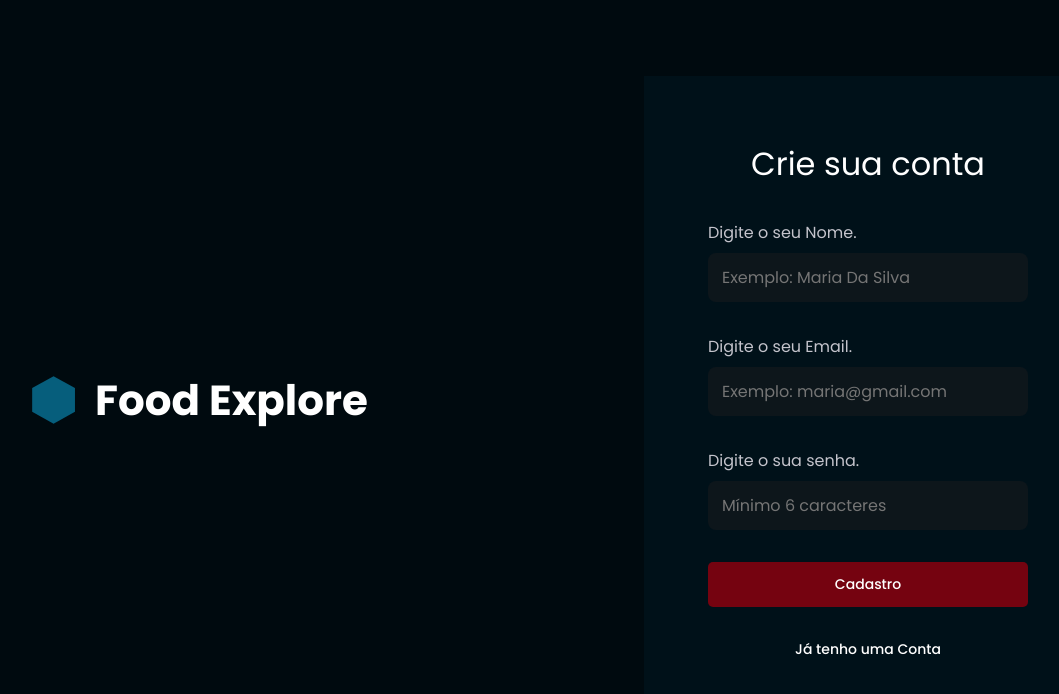
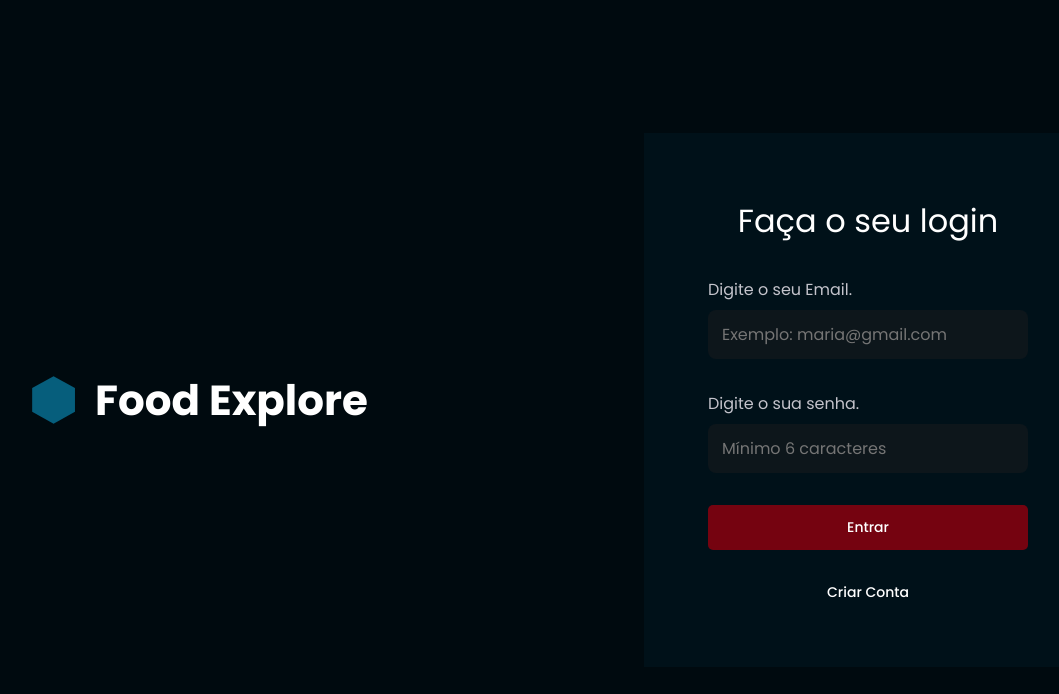
Before and after one commit to gusta7ms/Explore-Food-Front, a React (Vite) app: page / in a window 1280 px wide. Shown: the top 694 px of the page, without its empty margins (78-1137 px from the left). Built offline with nearby package versions, Linux system fonts and the light colour scheme.

Commit message:
Create routes pages AuthRoutes

```diff
--- a/package.json
+++ b/package.json
@@ -13,6 +13,7 @@
     "react": "^18.2.0",
     "react-dom": "^18.2.0",
     "react-icons": "^5.0.1",
+    "react-router-dom": "^6.21.3",
     "styled-components": "^6.1.8"
   },
   "devDependencies": {
--- a/src/main.jsx
+++ b/src/main.jsx
@@ -5,14 +5,13 @@ import { ThemeProvider } from "styled-components";
 import Theme from "./styles/theme";
 import GlobalStyles from "./styles/global";
 
-import { SingUp } from "./pages/SingUp";
+import { Routes } from "./routes/index";
 
 ReactDOM.createRoot(document.getElementById("root")).render(
   <React.StrictMode>
     <ThemeProvider theme={Theme}>
       <GlobalStyles />
-      <SingUp />
-
+      < Routes/>
     </ThemeProvider>
   </React.StrictMode>
 );
--- a/src/pages/SingIn/index.jsx
+++ b/src/pages/SingIn/index.jsx
@@ -1,4 +1,6 @@
+import { useNavigate } from "react-router-dom";
 import { Container, From } from "./styled";
+
 import LogoImg from "../../assets/hex.svg";
 
 import { Input } from "../../components/Input";
@@ -6,6 +8,12 @@ import { Button } from "../../components/Button";
 import { ButtonText } from "../../components/ButtonText";
 
 export function SingIn() {
+  const navigate = useNavigate();
+
+  function handleBack() {
+    navigate("/register");
+  }
+
   return (
     <Container>
       <div>
@@ -29,8 +37,7 @@ export function SingIn() {
         />
 
         <Button title="Entrar" />
-        <ButtonText title="Criar Conta" />
-
+        <ButtonText title="Criar Conta" onClick={handleBack} />
       </From>
     </Container>
   );
--- a/src/pages/SingUp/index.jsx
+++ b/src/pages/SingUp/index.jsx
@@ -1,4 +1,6 @@
 import { Container, From } from "./styled";
+import { useNavigate } from "react-router-dom";
+
 import LogoImg from "../../assets/hex.svg";
 
 import { Input } from "../../components/Input";
@@ -6,6 +8,12 @@ import { Button } from "../../components/Button";
 import { ButtonText } from "../../components/ButtonText";
 
 export function SingUp() {
+  const navigate = useNavigate();
+
+  function handleBack() {
+    navigate(-1);
+  }
+
   return (
     <Container>
       <div>
@@ -35,8 +43,8 @@ export function SingUp() {
         />
 
         <Button title="Cadastro" />
-        <ButtonText title="Já tenho uma Conta" />
 
+        <ButtonText title="Já tenho uma Conta" onClick={handleBack} />
       </From>
     </Container>
   );
--- /dev/null
+++ b/src/routes/auth.routes.jsx
@@ -0,0 +1,13 @@
+import { Routes, Route } from "react-router-dom";
+
+import { SingIn } from "../pages/SingIn";
+import { SingUp } from "../pages/SingUp";
+
+export function AuthRoutes() {
+  return (
+    <Routes>
+      <Route path="/" element={<SingIn />}></Route>
+      <Route path="/register" element={<SingUp />}></Route>
+    </Routes>
+  );
+}
--- a/src/routes/index.jsx
+++ b/src/routes/index.jsx
@@ -0,0 +1,11 @@
+import { BrowserRouter } from "react-router-dom";
+
+import { AuthRoutes } from "./auth.routes";
+
+export function Routes() {
+  return (
+    <BrowserRouter>
+      <AuthRoutes />
+    </BrowserRouter>
+  );
+}
```
Also changed, not shown: 1 other file (tests, documents, lock files or other folders).
